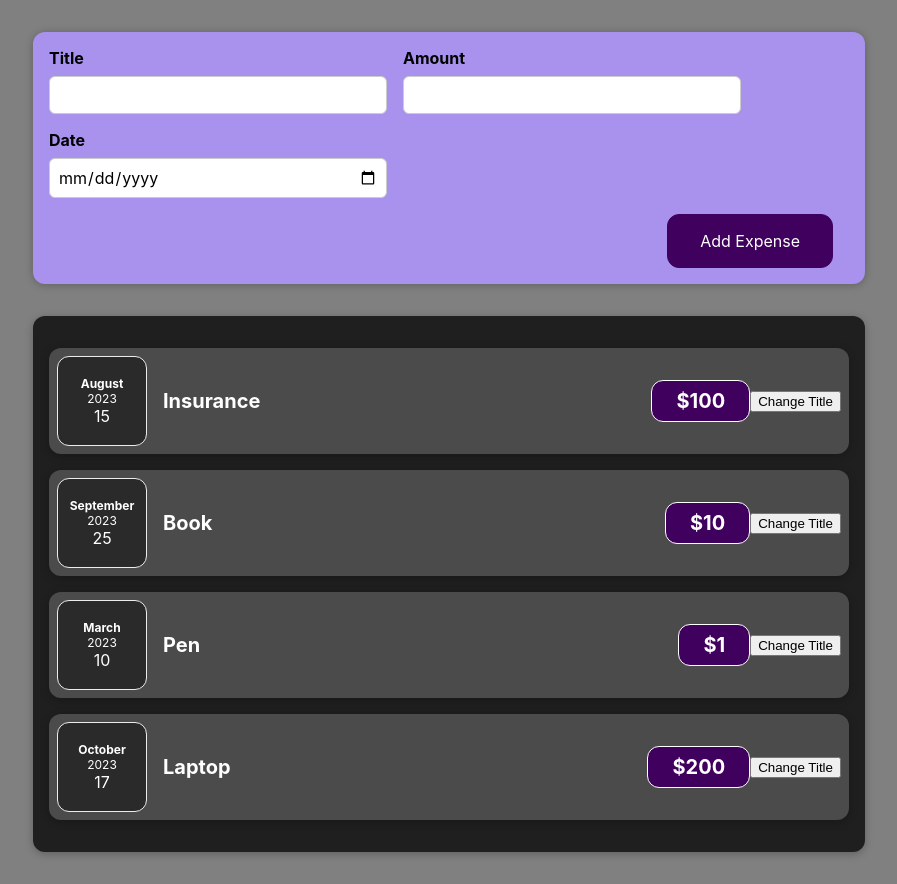
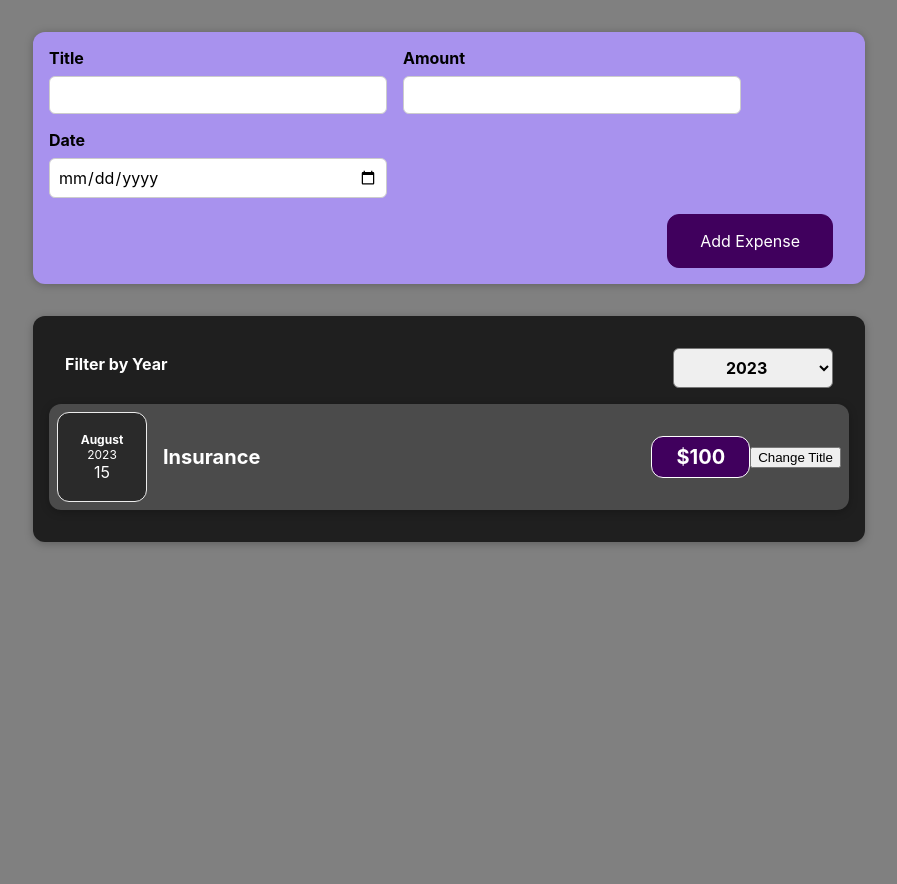
Before and after one commit to mdsabamoin/React, a React (Create React App) app: page / in a window 1280 px wide. Shown: the whole page, without its empty margins (191-1088 px from the left). After the commit the page ends 800 px from the top, so only its background shows below. Built offline with nearby package versions, Linux system fonts and the light colour scheme.

Commit message:
Controlled components by using filter functionality

```diff
--- a/src/App.js
+++ b/src/App.js
@@ -1,22 +1,21 @@
-// Write your code at relevant places in the code below:
-
-import React , {useState} from "react";
+import React, { useState } from "react";
 import Expenses from "./components/Expenses/Expenses";
 import NewExpense from "./components/NewExpense/NewExpense";
 
+const DUMMY_EXPENSES = [
+  { id: 1, title: "Insurance", date: new Date(2023, 7, 15), price: 100 },
+  { id: 2, title: "Book", date: new Date(2024, 8, 25), price: 10 },
+  { id: 3, title: "Pen", date: new Date(2025, 2, 10), price: 1 },
+  { id: 4, title: "Laptop", date: new Date(2024, 9, 17), price: 200 },
+];
+
 const App = () => {
-  const [expenses,Setexpenses] = useState([
-    { id: 1, title: "Insurance", date: new Date(2023, 7, 15), price: 100 },
-    { id: 2, title: "Book", date: new Date(2023, 8, 25), price: 10 },
-    { id: 3, title: "Pen", date: new Date(2023, 2, 10), price: 1 },
-    { id: 4, title: "Laptop", date: new Date(2023, 9, 17), price: 200 }
-  ]
-);
+  const [expenses, setExpenses] = useState(DUMMY_EXPENSES);
 
   const addExpenseHandler = (expense) => {
-    Setexpenses((prevState)=>{
-      return [expense , ...prevState]
-    })
+    setExpenses((prevExpenses) => {
+      return [expense, ...prevExpenses];
+    });
   };
 
   return (
--- a/src/components/Expenses/Expenses.js
+++ b/src/components/Expenses/Expenses.js
@@ -1,12 +1,27 @@
-import React from "react";
+// Write your code at relevant places in the code below:
+
+import React, { useState } from "react";
 import ExpenseItem from "./ExpenseItem";
+import ExpensesFilter from "./ExpensesFilter";
 import "./Expenses.css";
 import Card from "../UI/Card";
 
 const Expenses = (props) => {
+  const [filteredYear, setFilteredYear] = useState("2023");
+
+  const changeFilterHandler = (selectedYear) => {
+    setFilteredYear(selectedYear);
+  };
+const FilteredDate = props.expenses.filter((expense)=>{
+  return expense.date.getFullYear().toString() === filteredYear;
+})
   return (
     <Card className="expenses">
-      {props.expenses.map((expense) => {
+      <ExpensesFilter
+        selected={filteredYear}
+        onChangeFilter={changeFilterHandler}
+      />
+      { FilteredDate.map((expense) => {
         return (
           <ExpenseItem
             key={expense.id}
--- /dev/null
+++ b/src/components/Expenses/ExpensesFilter.css
@@ -0,0 +1,24 @@
+.expenses-filter {
+    color: white;
+    padding: 0 1rem;
+  }
+
+  .expenses-filter__control {
+    display: flex;
+    width: 100%;
+    align-items: center;
+    justify-content: space-between;
+    margin: 1rem 0;
+  }
+
+  .expenses-filter label {
+    font-weight: bold;
+    margin-bottom: 0.5rem;
+  }
+
+  .expenses-filter select {
+    font: inherit;
+    padding: 0.5rem 3rem;
+    font-weight: bold;
+    border-radius: 6px;
+  }
--- /dev/null
+++ b/src/components/Expenses/ExpensesFilter.js
@@ -0,0 +1,27 @@
+import React from "react";
+import "./ExpensesFilter.css";
+
+const ExpensesFilter = (props) => {
+  const dropdownChangeHandler = (event) => {
+    props.onChangeFilter(event.target.value);
+  };
+
+  return (
+    <div className="expenses-filter">
+      <div className="expenses-filter__control">
+        <label htmlFor="year-dropdown">Filter by Year</label>
+        <select
+          value={props.selected}
+          onChange={dropdownChangeHandler}
+          id="year-dropdown"
+        >
+          <option value="2023">2023</option>
+          <option value="2024">2024</option>
+          <option value="2025">2025</option>
+        </select>
+      </div>
+    </div>
+  );
+};
+
+export default ExpensesFilter;
```
